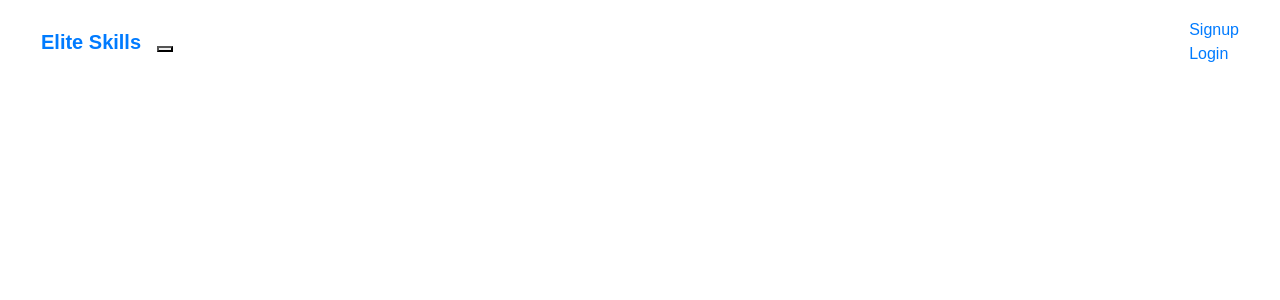
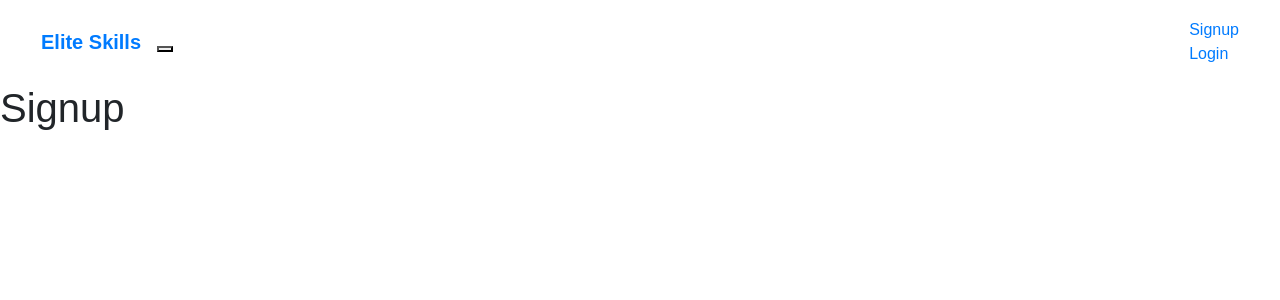
Before and after one commit to fjzink/Elite-Skills-Frontend, a React (Create React App) app: page /signup in a window 1280 px wide. Shown: the top 300 px of the page. Built offline with nearby package versions, Linux system fonts and the light colour scheme.

Commit message:
Add Signup page component. Set up route for Signup.

```diff
--- a/src/App.js
+++ b/src/App.js
@@ -3,6 +3,7 @@ import { BrowserRouter, Route } from 'react-router-dom';
 import Login from './components/Login';
 import Navigation from './components/Navigation';
 import Home from './components/Home';
+import Signup from './components/Signup';
 import './App.css';
 
 class App extends Component {
@@ -46,6 +47,9 @@ class App extends Component {
             <Route exact path="/"
               render={(props) => <Home {...props} token={this.state.jwt}/>}
             />
+            <Route exact path="/signup"
+              render={(props) => <Signup {...props} setAuthentication={this.setAuthentication}/>}
+            />
             <Route exact path="/login"
               render={(props) => <Login {...props} setAuthentication={this.setAuthentication}/>}
             />
--- a/src/components/Login.js
+++ b/src/components/Login.js
@@ -1,8 +1,6 @@
 import React, { Component } from 'react';
 import { Button, FormGroup, FormControl, ControlLabel } from 'react-bootstrap';
 import axios from 'axios';
-// import 'bootstrap/dist/css/bootstrap.css';
-// import 'bootstrap/dist/css/bootstrap-theme.css';
 import './Login.css'
 
 
--- /dev/null
+++ b/src/components/Signup.css
@@ -0,0 +1,10 @@
+@media all and (min-width: 480px) {
+  .Signup {
+    padding: 60px 0;
+  }
+
+  .Signup form {
+    margin: 0 auto;
+    max-width: 320px;
+  }
+}
--- a/src/components/Signup.js
+++ b/src/components/Signup.js
@@ -0,0 +1,18 @@
+import React, { Component } from "react";
+import {
+  HelpBlock,
+  FormGroup,
+  FormControl,
+  ControlLabel
+} from "react-bootstrap";
+import "./Signup.css";
+
+class Signup extends Component {
+  render() {
+    return(
+      <h1>Signup</h1>
+    );
+  }
+}
+
+export default Signup;
```
